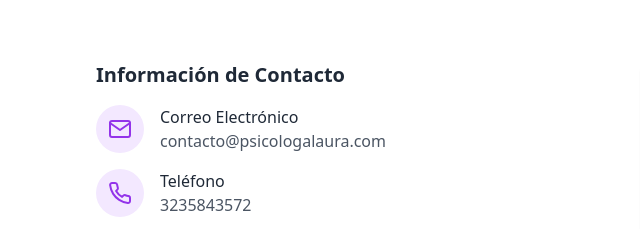
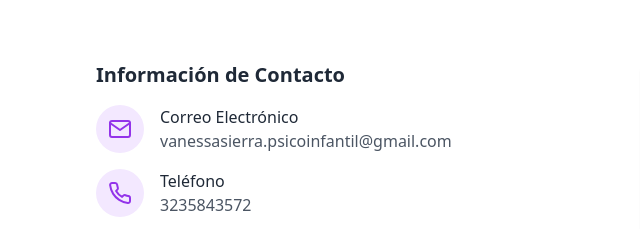
Before and after one commit to Criss9005/project-vane, a plain HTML site: page index.html in a window 1280 px wide. Shown: the part 4764-4993 px from the top of the page, 0-640 px from the left. Drawn offline with nearby package versions, Linux system fonts and the light colour scheme.

Commit message:
add contact upd

```diff
--- a/index.html
+++ b/index.html
@@ -452,7 +452,7 @@
                             </div>
                             <div>
                                 <h4 class="font-medium text-gray-800">Correo Electrónico</h4>
-                                <p class="text-gray-600">contacto@psicologalaura.com</p>
+                                <p class="text-gray-600">vanessasierra.psicoinfantil@gmail.com</p>
                             </div>
                         </div>
                         <div class="flex items-start">
```
